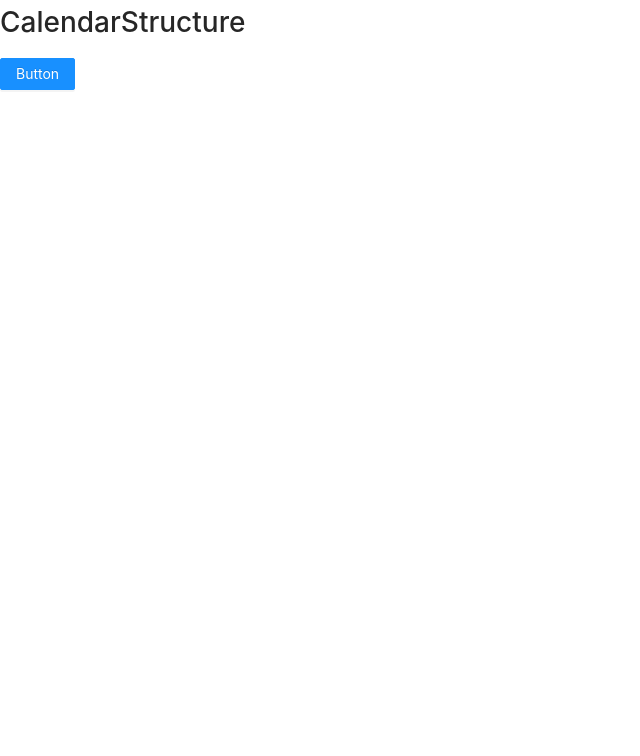
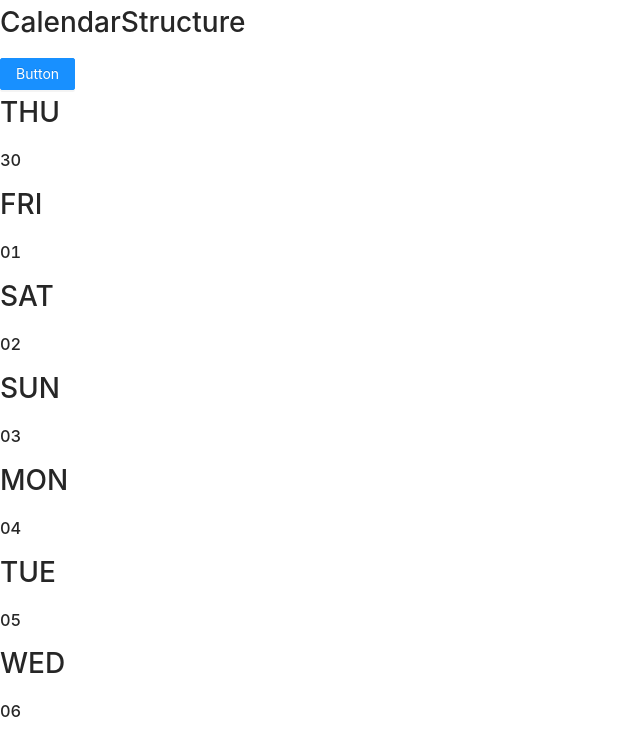
Before and after one commit to mindwebs/calendar-ts, a React (Create React App) app: page / in a window 1280 px wide. Shown: the top 756 px of the page, without its empty margins (0-640 px from the left). Built offline with nearby package versions, Linux system fonts and the light colour scheme.

Commit message:
Adding day func

```diff
--- a/src/components/CalendarStructure/index.tsx
+++ b/src/components/CalendarStructure/index.tsx
@@ -1,14 +1,65 @@
-import React from "react";
+import { useState } from "react";
 import dayjs from "dayjs";
 import { Button } from "antd";
 
+import Day from "../Day";
+
+var weekOfYear = require("dayjs/plugin/weekOfYear");
+dayjs.extend(weekOfYear);
+
+var weekday = require("dayjs/plugin/weekday");
+dayjs.extend(weekday);
+
 export default function CalendarStructure() {
-  // console.log(dayjs());
+  // const [currentMonth, setCurrentMonth] : number = useState(dayjs().month());
+
+  console.log(dayjs().format("MMMM YYYY"));
+  console.log(dayjs().format("MMMM"));
+  console.log(dayjs().format("YYYY"));
+  console.log(dayjs().format("D"));
+  console.log(dayjs().format("d"));
+  console.log(dayjs().format("H"));
+  console.log(dayjs().format("m"));
+  console.log(dayjs().format("s"));
+  console.log(dayjs().format("a"));
+  console.log(dayjs().date());
+  console.log(dayjs().day(30));
+  // console.log(dayjs().weekYear();
+  // console.log(dayjs('2018-06-27').week());
+  // console.log(dayjs().isoWeek());
+  // dayjs Difference
+
+  console.log(dayjs().diff(dayjs("2018-06-27"), "day"));
+  console.log("ÖKKK");
+  const year = dayjs().year();
+  const month = dayjs().month();
+  // const firstDayOfTheMonth = dayjs().startOf("month");
+  const firstDayOfTheMonth = dayjs(new Date(year, month, -1)).day();
+  console.log("firstDay", firstDayOfTheMonth);
+
+  let currentMonthCount = 0 - firstDayOfTheMonth;
+  console.log(currentMonthCount);
+
+  const weeksMatrix = new Array(7).fill(null).map(() => {
+    currentMonthCount++;
+    return dayjs(new Date(year, 6, currentMonthCount));
+  });
+
+  const daysMatrix = new Array(5).fill([]).map(() => {
+    return new Array(7).fill(null).map(() => {
+      currentMonthCount++;
+      return dayjs(new Date(year, month, currentMonthCount));
+    });
+  });
+
+  console.log(daysMatrix);
+  console.log(weeksMatrix);
 
   return (
     <div>
       <h1>CalendarStructure</h1>
       <Button type="primary">Button</Button>
+      <Day day={weeksMatrix} />
     </div>
   );
 }
--- /dev/null
+++ b/src/components/Day/index.tsx
@@ -0,0 +1,17 @@
+import React from "react";
+
+export default function Day({ day }: any) {
+  return (
+    <div>
+      {day.map((oneDay: any) => {
+        console.log(oneDay);
+        return (
+          <>
+            <h1>{oneDay.format("ddd").toUpperCase()}</h1>
+            <h3>{oneDay.format("DD")}</h3>
+          </>
+        );
+      })}
+    </div>
+  );
+}
```
